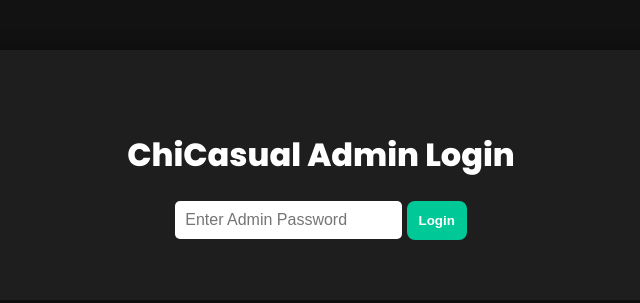
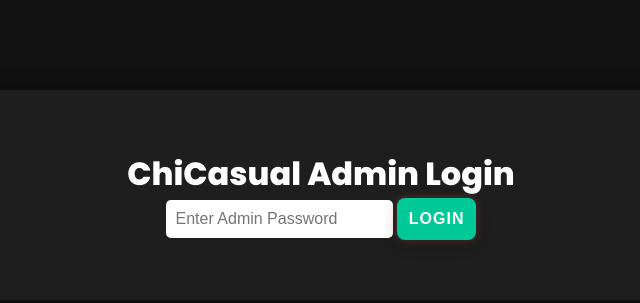
Before and after one commit to Augustine-chukwuma/ChiCasual-Civies, a website: page admin.html in a window 1280 px wide. Shown: the whole page, without its empty margins (319-959 px from the left). Drawn offline with nearby package versions, Linux system fonts and the light colour scheme.

Commit message:
Update admin.html

```diff
--- a/admin.html
+++ b/admin.html
@@ -6,6 +6,7 @@
   <meta name="viewport" content="width=device-width, initial-scale=1.0" />
   <link href="https://fonts.googleapis.com/css2?family=Poppins:wght@400;600;800&display=swap" rel="stylesheet">
   <link rel="stylesheet" href="https://cdnjs.cloudflare.com/ajax/libs/animate.css/4.1.1/animate.min.css"/>
+<link rel="stylesheet" href="admin.css">
   <style>
     body {
       margin: 0;
```
